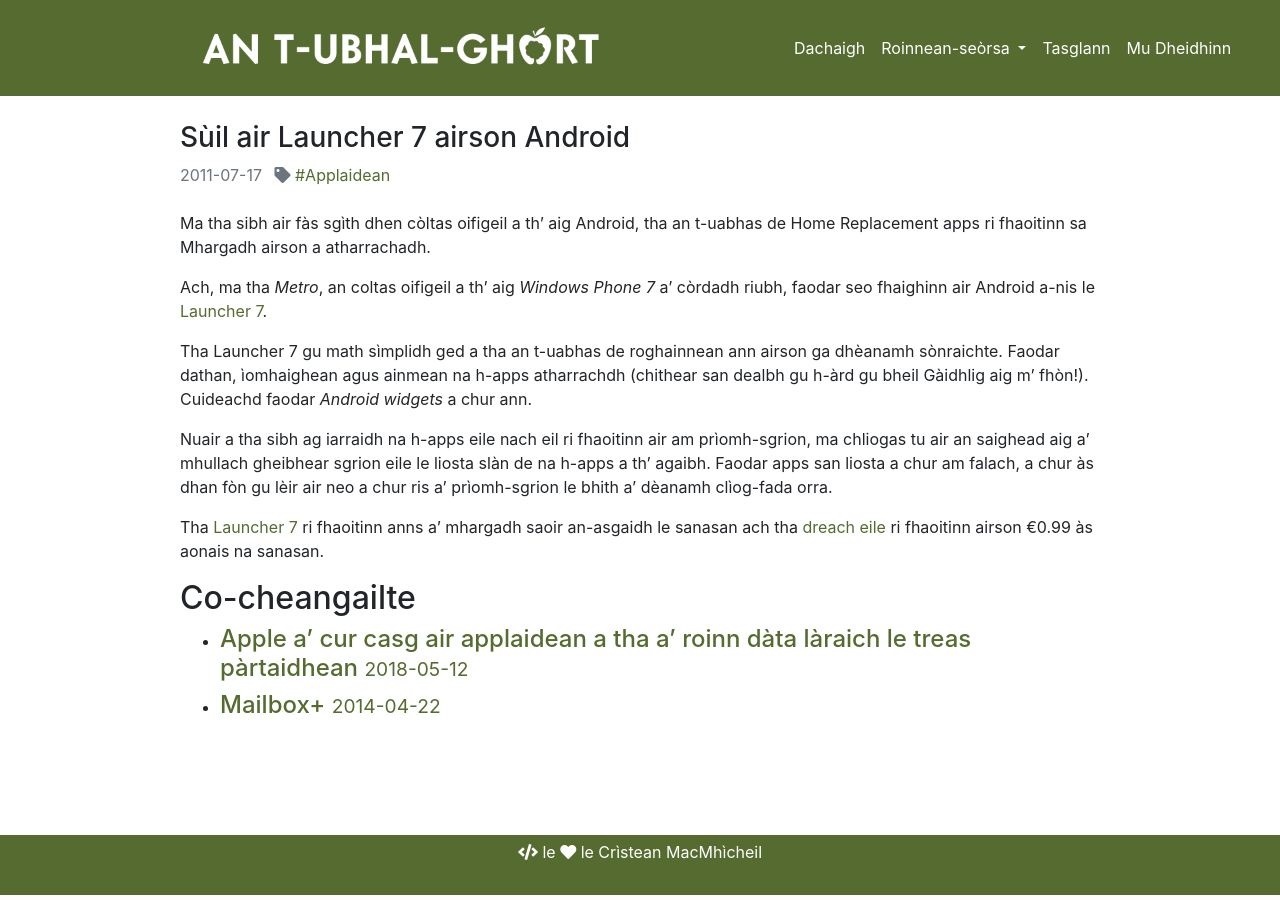
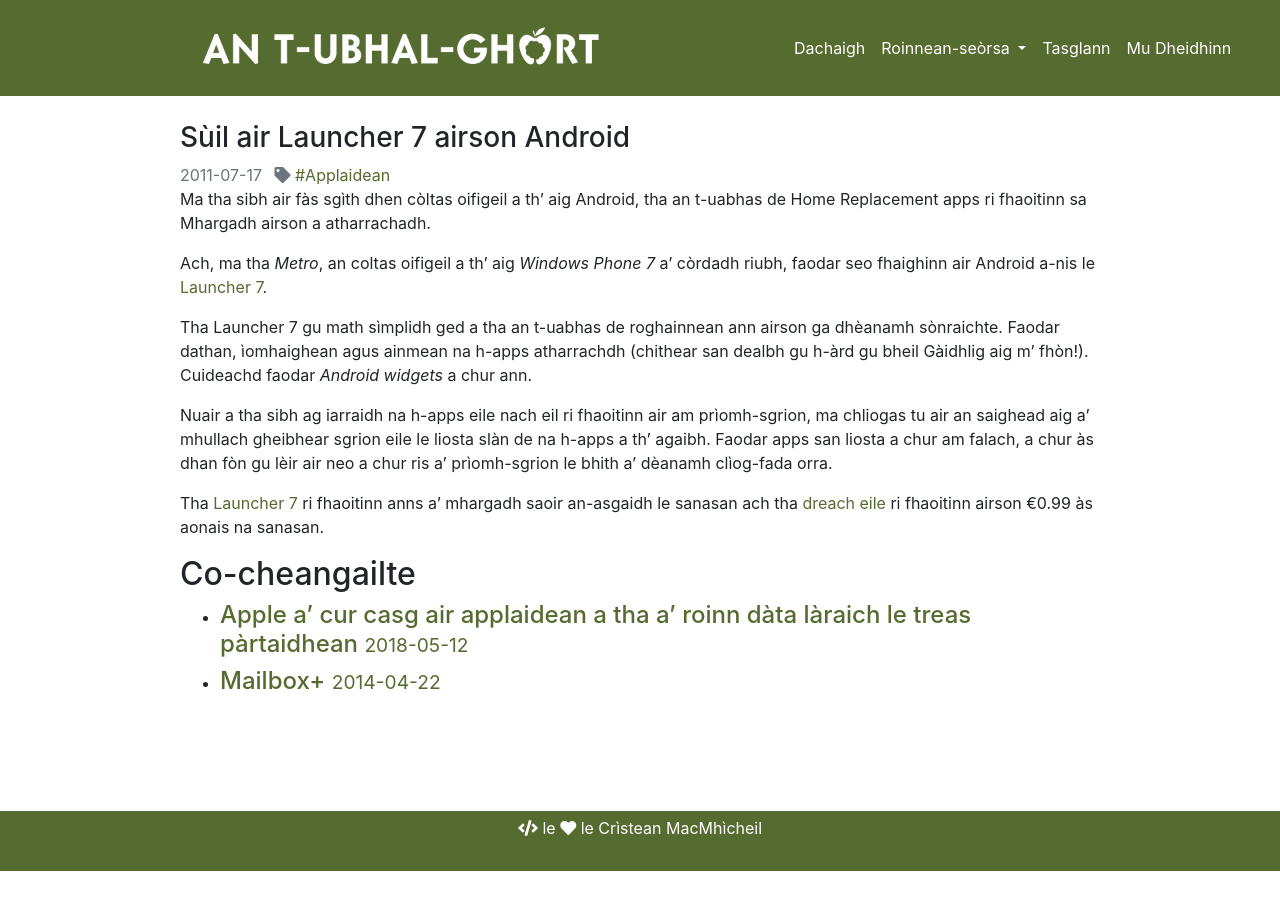
Before and after one commit to MacMhicheil/atug, a Jekyll site: the page built from _posts/2011-07-17-suil-air-launcher-7-airson-android.md, in a window 1280 px wide. Built offline with Jekyll 4.4.1, drawn with Linux system fonts in a browser that asks for light colours; nearby versions of some CDN libraries.

Commit message:
Update post.html

```diff
--- a/_layouts/post.html
+++ b/_layouts/post.html
@@ -16,7 +16,7 @@
             </a>
           {% endfor %}
         </span>
-          <img src="{{ post.image }}" class="post-image"><br>
+          <img src="{{ post.image }}" class="post-image">
 
         {{ content }}
       </div>
```
